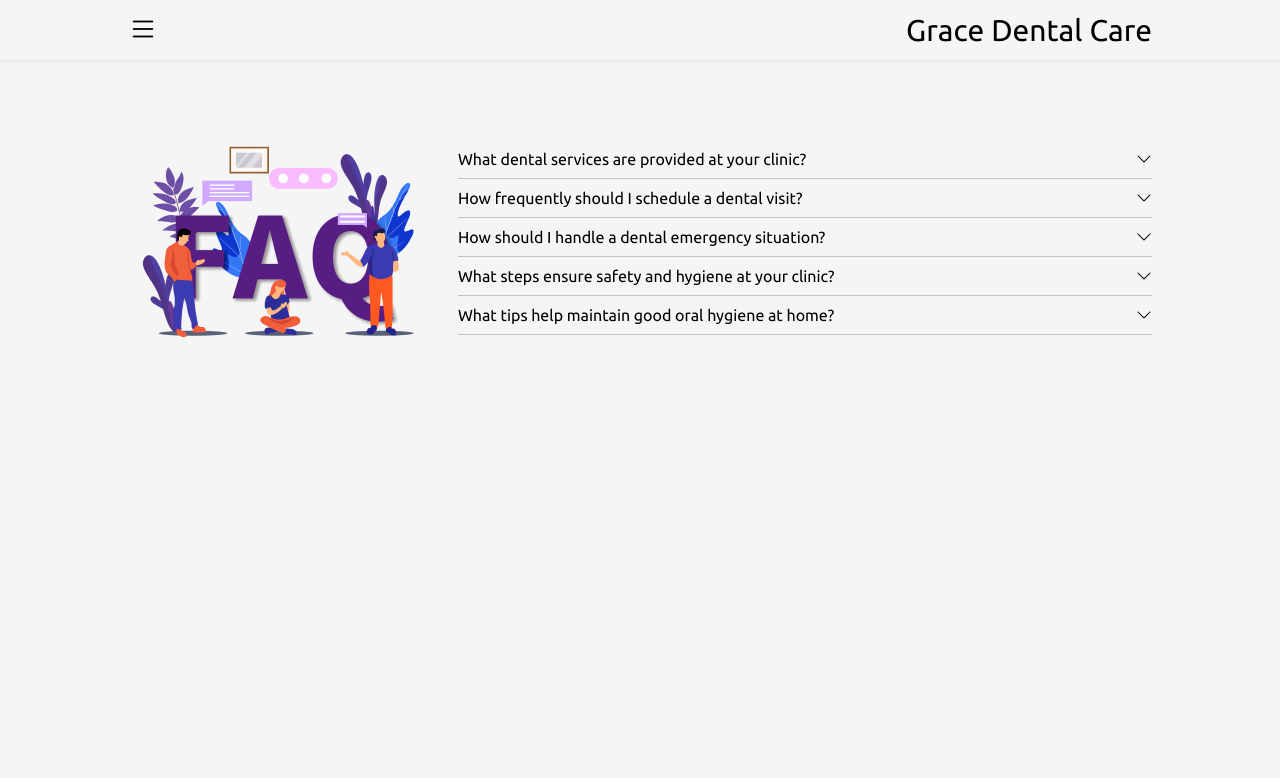
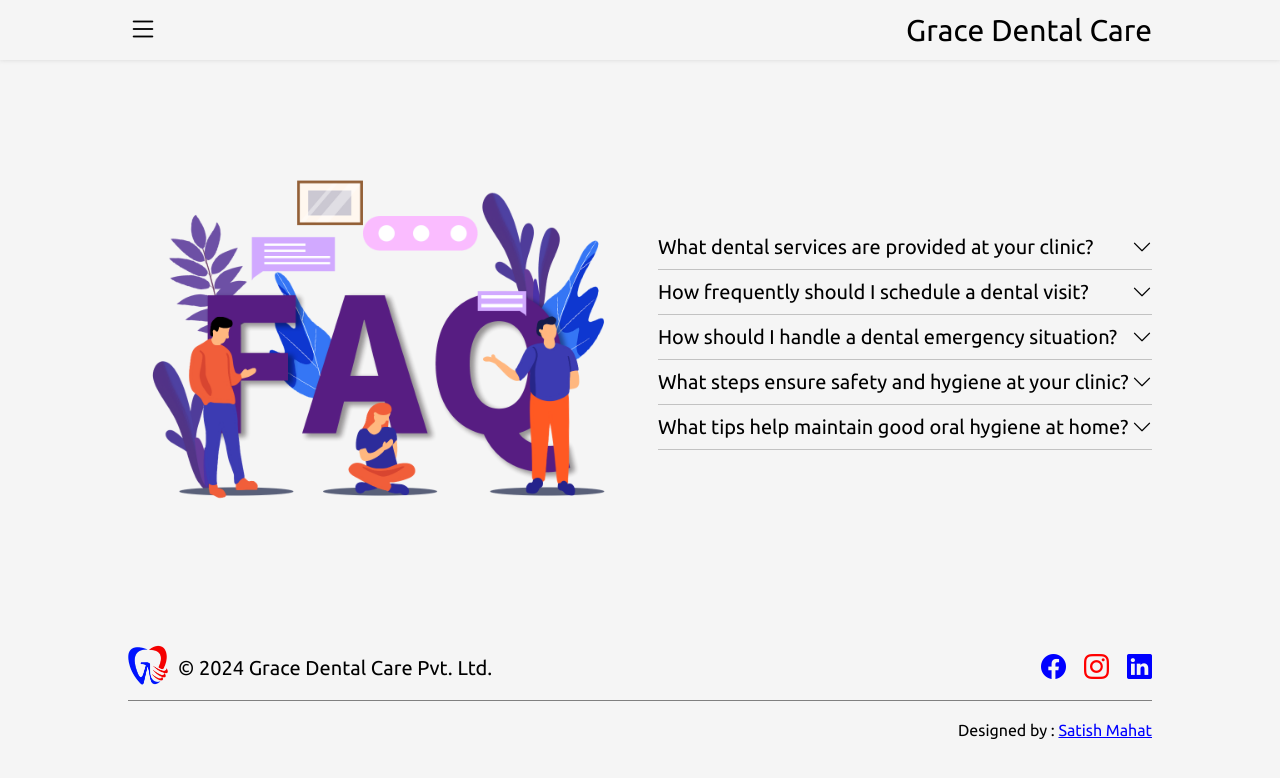
Before and after one commit to satishmahat/grace-react, a React (Vite) app: page / in a window 1280 px wide. Shown: the top 778 px of the page. Built offline with nearby package versions, Linux system fonts and the light colour scheme.

Commit message:
footer added

```diff
--- a/src/HomePage.jsx
+++ b/src/HomePage.jsx
@@ -1,11 +1,14 @@
 import Faqs from "./components/Faqs";
 import Navbar from "./components/Navbar";
+import Footer from "./components/Footer";
+
 
 function HomePage(){
     return(
         <>
             <Navbar/><br /><br />
-            <Faqs/>
+            <Faqs/><br /><br />
+            <Footer/>
         </>
     )
 }
--- /dev/null
+++ b/src/components/Footer.jsx
@@ -0,0 +1,23 @@
+import './footer.css'
+import logo from "./images/logo.png"
+
+function Footer(){
+    return(
+        <>
+        <footer>
+            <div className="footer-content">
+                <a href="#"><img src={logo} alt="logo" height={40} width={40}/></a>
+                <span>© 2024 Grace Dental Care Pvt. Ltd.</span>
+            </div>
+            <div className="footer-socials">
+                <a href="https://www.facebook.com/profile.php?id=100083343639154" target='_blank'><i className="bi bi-facebook" style = {{color:'blue'}}></i></a>
+                <a href="https://www.instagram.com/grace.dental.care/" target='_blank'><i className="bi bi-instagram" style = {{color:'red'}}></i></a>
+                <a href="https://www.linkedin.com/in/bibechana-mahat-641a0613b/" target='_blank'><i className="bi bi-linkedin" style = {{color:'blue'}}></i></a>
+            </div>
+
+        </footer>
+        <div className="credit">Designed by : <a href="">Satish Mahat</a></div>
+        </>
+    );
+}
+export default Footer
--- a/src/components/faqs.css
+++ b/src/components/faqs.css
@@ -9,7 +9,8 @@
 }
 
 .faq-image {
-    flex: 0 0 300px; /* Fixed width for the image */
+    /* flex: 0 0 300px;  */
+    max-width: 500px;
     margin: auto; /* Automatically center the image section */
 }
 
@@ -25,6 +26,7 @@
 }
 
 .faq-questions div {
+    font-size: 20px;
     margin-bottom: 10px;
 }
 
--- /dev/null
+++ b/src/components/footer.css
@@ -0,0 +1,38 @@
+footer{
+    width: 80%;
+    margin: auto;
+    display: flex;
+    flex-wrap: wrap;
+    justify-content: space-between;
+    padding: 10px 0;
+    gap: 12px;
+
+}
+.footer-content{
+    display: flex;
+    align-items: center;
+    gap: 10px;
+    font-size: 20px;
+
+}
+.footer-socials{
+    display: flex;
+    align-items: center;
+    font-size: 25px;
+    gap: 18px;
+}
+
+.credit{
+    border-top: 1px solid gray;
+    width: 80%;
+    margin: auto;
+    text-align: end;
+    padding: 20px 0 80px 0;
+}
+.credit a{
+    color: blue;
+    text-decoration: underline;
+}
+.credit a:hover{
+    color: red;
+}
```
Also changed, not shown: src/components/images/logo.png.
